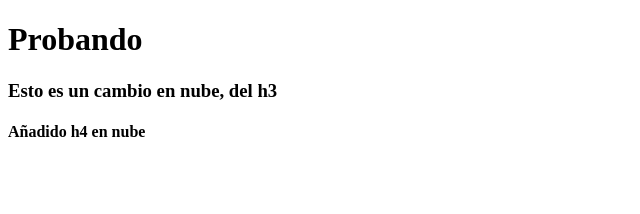
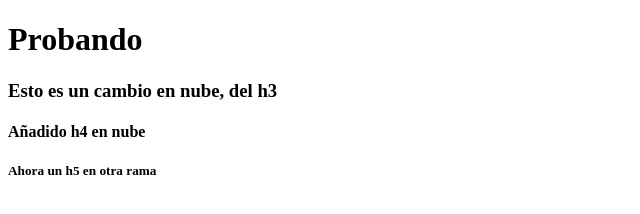
Before and after one commit to darenasrivas/prueba, a plain HTML site: page index.html in a window 1280 px wide. Shown: the whole page, without its empty margins (0-640 px from the left). Drawn offline with Linux system fonts and the light colour scheme.

Commit message:
Update index.html

```diff
--- a/index.html
+++ b/index.html
@@ -9,5 +9,6 @@
     <h1>Probando</h1>
     <h3>Esto es un cambio en nube, del h3</h3>
     <h4>Añadido h4 en nube</h4>
+    <h5>Ahora un h5 en otra rama</h5>
 </body>
 </html>
```
